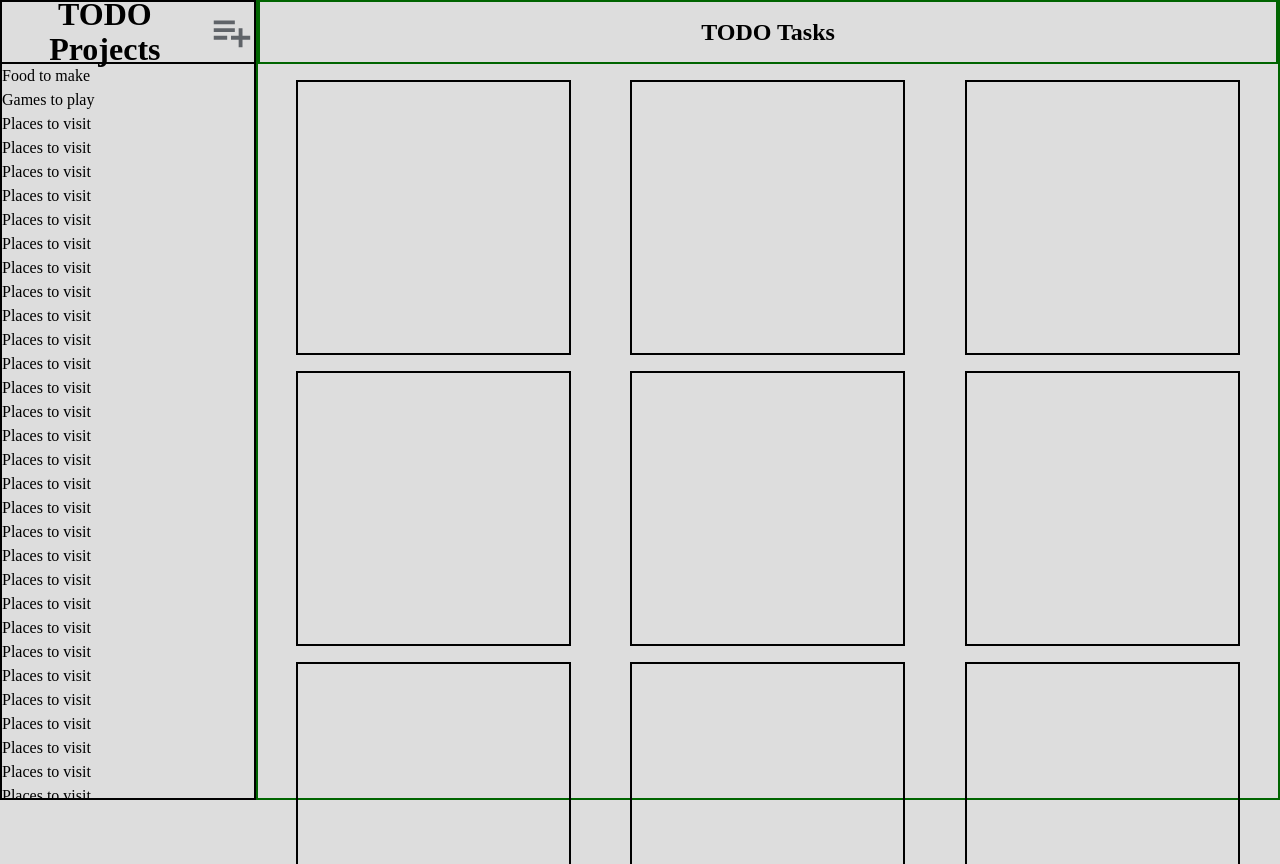
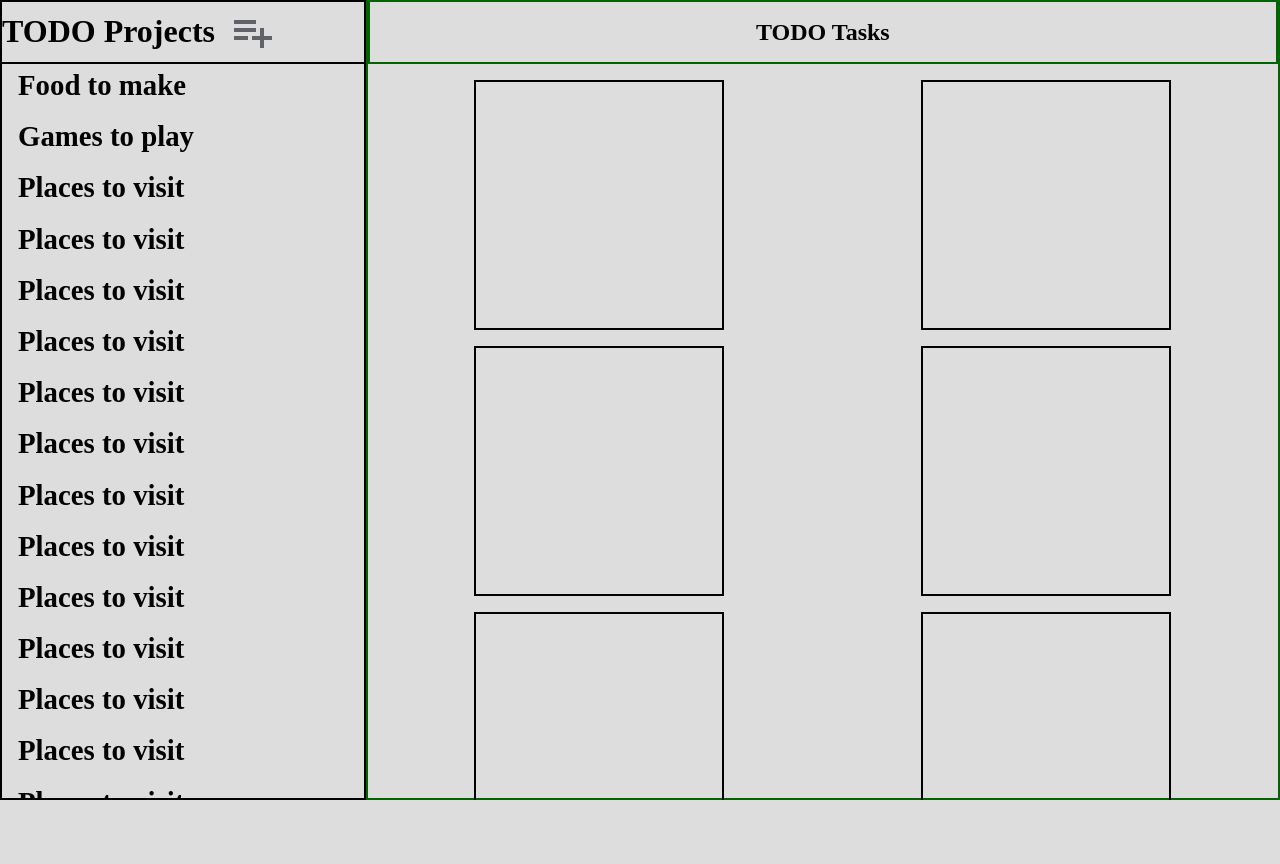
Before and after one commit to Solar-Tiger/todo-list, a website built with webpack: page src/index.html in a window 1280 px wide. After the commit the page ends 800 px from the top, so only its background shows below. Built offline with nearby package versions, Linux system fonts and the light colour scheme.

Commit message:
Add styling for the todo project list
Update size of hamburger menu to fit add todo project svg

```diff
--- a/src/style.css
+++ b/src/style.css
@@ -31,7 +31,7 @@ body {
   background-color: #ddd;
 }
 
-.todo-projects-list::-webkit-scrollbar,
+.todo-projects-list__desktop::-webkit-scrollbar,
 .todo-task-list::-webkit-scrollbar {
   display: none;
 }
@@ -44,9 +44,9 @@ body {
 
 .todo-projects-header {
   display: flex;
-  justify-content: center;
+  /* justify-content: center; */
+  gap: 0.8rem;
   align-items: center;
-  text-align: center;
   height: var(--todo-project-header-height);
   border: 2px solid black;
 }
@@ -57,6 +57,13 @@ body {
   overflow-y: auto;
   border: black solid;
   border-width: 0 2px 2px 2px;
+
+  & p {
+    font-size: 1.8rem;
+    font-weight: bold;
+    margin-bottom: 0.5rem;
+    padding-left: 1rem;
+  }
 }
 
 .todo-task-container {
@@ -86,8 +93,8 @@ body {
 
 .todo-task {
   border: 2px solid black;
-  width: 275px;
-  height: 275px;
+  width: 250px;
+  height: 250px;
 }
 
 /* Media queries for responsive design */
@@ -95,7 +102,7 @@ body {
 /* Responsive design for mobile */
 @media (max-width: 1023px) {
   .todo-projects-container-sidebar {
-    background-color: darkblue;
+    background-color: skyblue;
     max-height: 75vh;
     width: 100%;
     max-width: 450px;
@@ -107,6 +114,10 @@ body {
     justify-content: center;
     transition: 0.3s ease;
     overflow-y: auto;
+
+    & .todo-projects-header {
+      padding: 1rem;
+    }
   }
 
   .todo-projects-container-sidebar.active {
@@ -122,8 +133,8 @@ body {
   }
 
   .ham-menu {
-    height: 50px;
-    width: 50px;
+    height: 40px;
+    width: 30px;
     margin-left: auto;
     position: relative;
 
@@ -168,7 +179,7 @@ body {
 /* Responsive design for desktop */
 @media (min-width: 1024px) {
   .todo-content {
-    grid-template-columns: 0.25fr 1fr;
+    grid-template-columns: 0.4fr 1fr;
   }
 
   .todo-projects-container-sidebar {
@@ -180,10 +191,16 @@ body {
   }
 
   .todo-task-list {
-    max-height: 100vh;
+    max-height: var(--todo-task-list-height-desktop);
   }
 
   .todo-projects-sidebar-two {
     display: none;
   }
 }
+
+@media (min-width: 1360px) {
+  .todo-content {
+    grid-template-columns: 0.25fr 1fr;
+  }
+}
```
